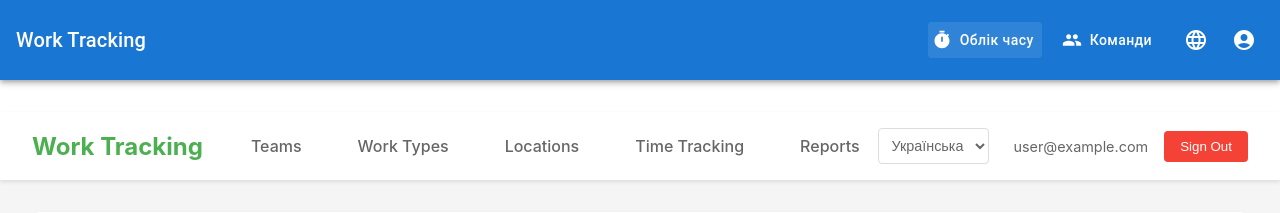
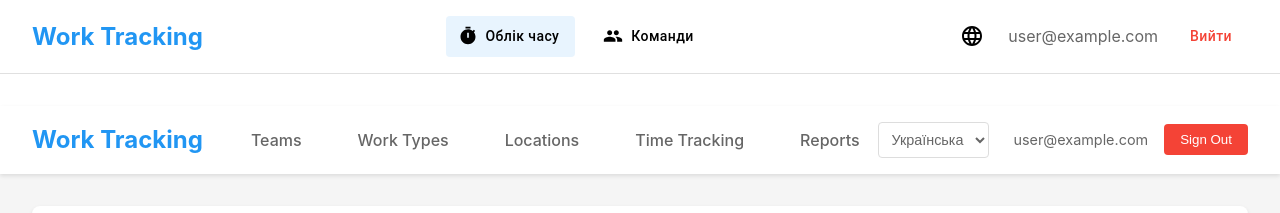
Before and after one commit to Edelwei555/mas-work-tracking-web, a React (Create React App) app: page / in a window 1280 px wide. Shown: the top 213 px of the page. Built offline with nearby package versions, Linux system fonts and the light colour scheme; no server answers; the database is empty; sample sign-in values are in the browser's storage.

Commit message:
Оновлено навігацію: видалено дублюючі елементи та синю шапку

```diff
--- a/src/components/Navigation/Navigation.css
+++ b/src/components/Navigation/Navigation.css
@@ -1,22 +1,69 @@
 .navigation {
+  display: flex;
+  justify-content: space-between;
+  align-items: center;
+  padding: 1rem 2rem;
+  background-color: white;
+  border-bottom: 1px solid #e0e0e0;
   margin-bottom: 2rem;
 }
 
-.navigation .MuiToolbar-root {
+.nav-left {
+  flex: 0 0 auto;
+}
+
+.nav-center {
+  flex: 1;
+  display: flex;
+  justify-content: center;
+  gap: 1rem;
+}
+
+.nav-right {
+  flex: 0 0 auto;
+  display: flex;
+  align-items: center;
+  gap: 1rem;
+}
+
+.logo {
+  margin: 0;
+  font-size: 1.5rem;
+  color: #2196f3;
+}
+
+.navigation .MuiButton-root {
+  text-transform: none;
   padding: 0.5rem 1rem;
 }
 
-.navigation .MuiButton-root {
-  margin: 0 0.5rem;
-  text-transform: none;
+.navigation .MuiButton-root.active {
+  background-color: rgba(33, 150, 243, 0.1);
 }
 
-.navigation .MuiButton-root.active {
-  background-color: rgba(255, 255, 255, 0.1);
+.user-info {
+  display: flex;
+  align-items: center;
+  gap: 1rem;
 }
 
-.navigation .MuiIconButton-root {
-  margin-left: 0.5rem;
+.email-link {
+  color: #666;
+  text-decoration: none;
+  transition: color 0.2s;
+}
+
+.email-link:hover {
+  color: #2196f3;
+  text-decoration: underline;
+}
+
+.logout-button {
+  color: #f44336 !important;
+}
+
+.logout-button:hover {
+  background-color: rgba(244, 67, 54, 0.1) !important;
 }
 
 .navigation .MuiMenu-paper {
--- a/src/components/Navigation/Navigation.tsx
+++ b/src/components/Navigation/Navigation.tsx
@@ -2,51 +2,37 @@ import React from 'react';
 import { Link, useLocation } from 'react-router-dom';
 import { useTranslation } from 'react-i18next';
 import { useAuth } from '../../contexts/AuthContext';
-import { AppBar, Toolbar, Typography, Button, IconButton, Menu, MenuItem } from '@mui/material';
-import { AccountCircle, Timer, Group, Language } from '@mui/icons-material';
+import { Button, IconButton, Menu, MenuItem } from '@mui/material';
+import { Timer, Group, Language } from '@mui/icons-material';
 import './Navigation.css';
 
 const Navigation: React.FC = () => {
   const { t } = useTranslation();
   const location = useLocation();
   const { currentUser, signOut } = useAuth();
-  const [anchorEl, setAnchorEl] = React.useState<null | HTMLElement>(null);
   const [languageAnchor, setLanguageAnchor] = React.useState<null | HTMLElement>(null);
-
-  const handleMenu = (event: React.MouseEvent<HTMLElement>) => {
-    setAnchorEl(event.currentTarget);
-  };
 
   const handleLanguageMenu = (event: React.MouseEvent<HTMLElement>) => {
     setLanguageAnchor(event.currentTarget);
-  };
-
-  const handleClose = () => {
-    setAnchorEl(null);
   };
 
   const handleLanguageClose = () => {
     setLanguageAnchor(null);
   };
 
-  const handleProfile = () => {
-    handleClose();
-  };
-
   const handleLogout = async () => {
-    handleClose();
     await signOut();
   };
 
   if (!currentUser) return null;
 
   return (
-    <AppBar position="static" className="navigation">
-      <Toolbar>
-        <Typography variant="h6" component="div" sx={{ flexGrow: 1 }}>
-          Work Tracking
-        </Typography>
+    <div className="navigation">
+      <div className="nav-left">
+        <h1 className="logo">Work Tracking</h1>
+      </div>
 
+      <div className="nav-center">
         <Button
           color="inherit"
           component={Link}
@@ -66,33 +52,15 @@ const Navigation: React.FC = () => {
         >
           {t('nav.teams')}
         </Button>
+      </div>
 
+      <div className="nav-right">
         <IconButton
           onClick={handleLanguageMenu}
           color="inherit"
         >
           <Language />
         </IconButton>
-
-        <IconButton
-          onClick={handleMenu}
-          color="inherit"
-        >
-          <AccountCircle />
-        </IconButton>
-
-        <Menu
-          anchorEl={anchorEl}
-          open={Boolean(anchorEl)}
-          onClose={handleClose}
-        >
-          <MenuItem onClick={handleProfile} component={Link} to="/profile">
-            {t('nav.profile')}
-          </MenuItem>
-          <MenuItem onClick={handleLogout}>
-            {t('nav.logout')}
-          </MenuItem>
-        </Menu>
 
         <Menu
           anchorEl={languageAnchor}
@@ -106,8 +74,21 @@ const Navigation: React.FC = () => {
             English
           </MenuItem>
         </Menu>
-      </Toolbar>
-    </AppBar>
+
+        <div className="user-info">
+          <Link to="/profile" className="email-link">
+            {currentUser.email}
+          </Link>
+          <Button
+            color="inherit"
+            onClick={handleLogout}
+            className="logout-button"
+          >
+            {t('nav.logout')}
+          </Button>
+        </div>
+      </div>
+    </div>
   );
 };
 
```
